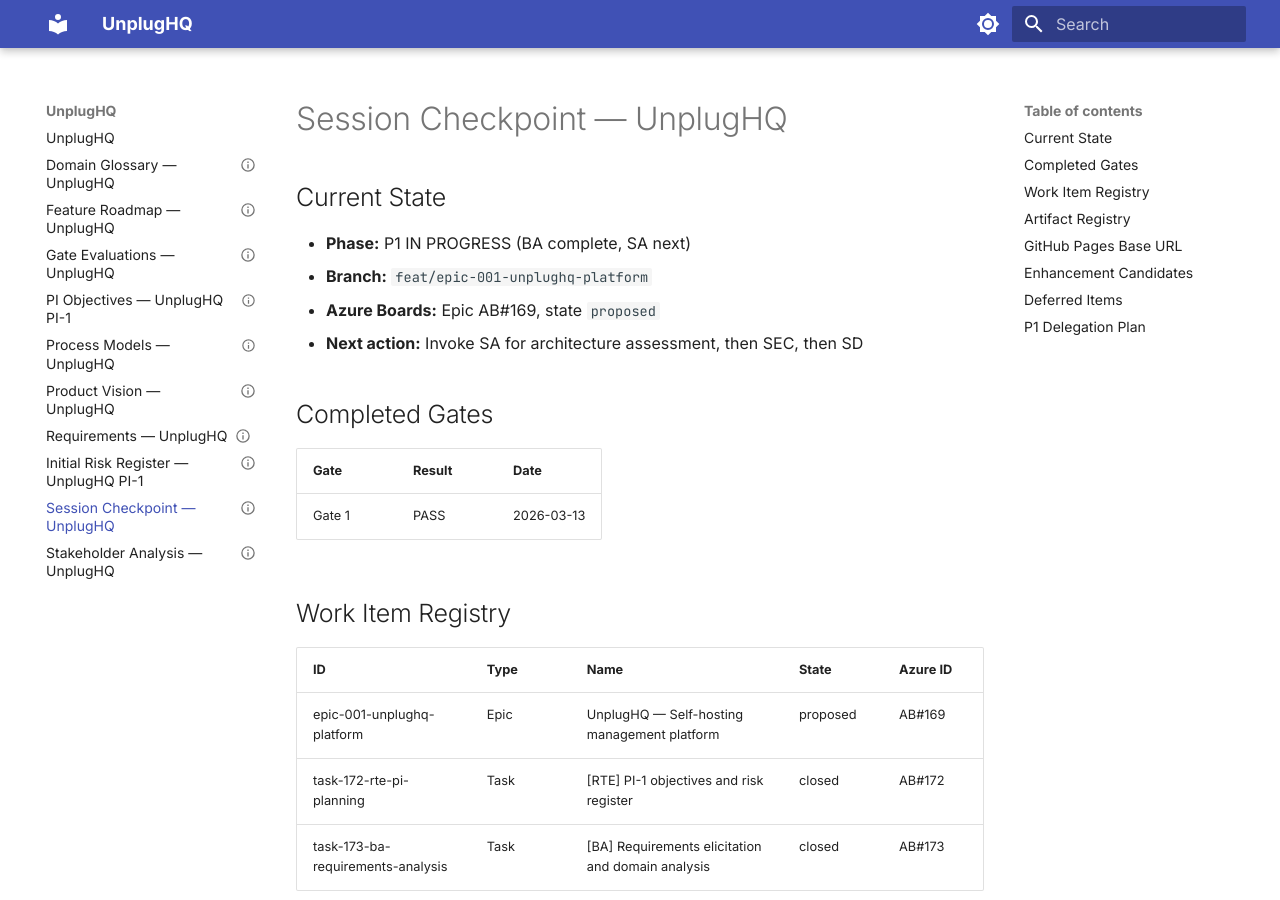
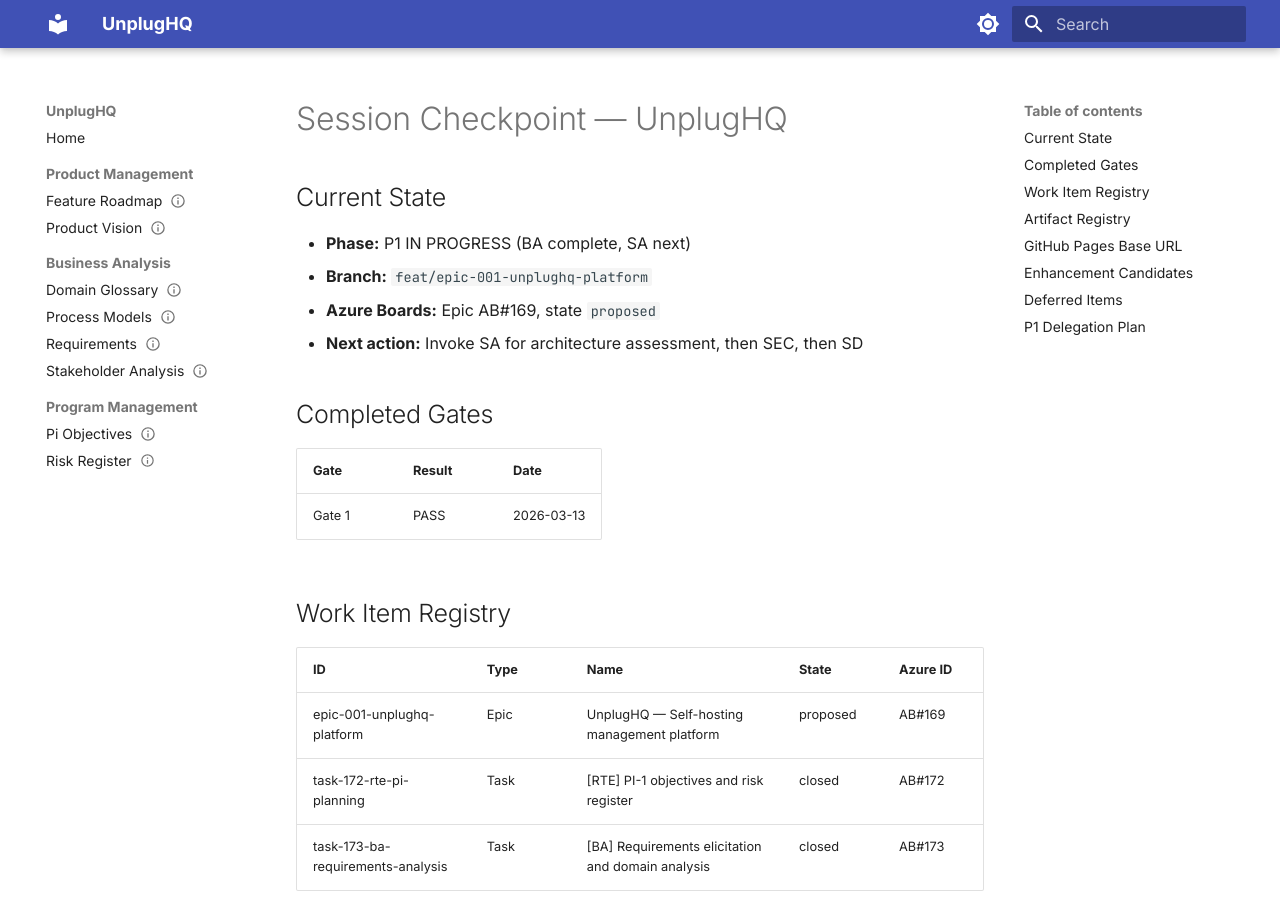
Before and after one commit to sjefsharp/unplughq, an MkDocs documentation site: the page built from docs/session-checkpoint.md, in a window 1280 px wide and 900 px high. Built offline with MkDocs 1.6.1 and Material for MkDocs 9.7.7, drawn with Linux system fonts in a browser that asks for light colours; some of the changed lines change nothing that is shown.

Commit message:
docs(pm): add categorized navigation and remove title suffix
- Navigation grouped by agent role: Product Management, Business Analysis, Program Management
- custom_dir overrides to remove redundant '— UnplugHQ' from page titles
- Session checkpoint and gate evaluations excluded from nav (internal artifacts)

```diff
--- a/mkdocs.yml
+++ b/mkdocs.yml
@@ -28,6 +28,7 @@
   font:
     text: Inter
     code: JetBrains Mono
+  custom_dir: overrides
 extra_css:
   - stylesheets/extra.css
 plugins:
@@ -51,3 +52,16 @@
   - pymdownx.emoji:
       emoji_index: !!python/name:material.extensions.emoji.twemoji
       emoji_generator: !!python/name:material.extensions.emoji.to_svg
+nav:
+- Home: index.md
+- Product Management:
+    - Feature Roadmap: feature-roadmap.md
+    - Product Vision: product-vision.md
+- Business Analysis:
+    - Domain Glossary: domain-glossary.md
+    - Process Models: process-models.md
+    - Requirements: requirements.md
+    - Stakeholder Analysis: stakeholder-analysis.md
+- Program Management:
+    - Pi Objectives: pi-objectives.md
+    - Risk Register: risk-register.md
--- /dev/null
+++ b/overrides/main.html
@@ -0,0 +1,4 @@
+{% extends "base.html" %}
+{% block htmltitle %}
+<title>{% if page.title %}{{ page.title }}{% else %}{{ config.site_name }}{% endif %}</title>
+{% endblock %}
```
